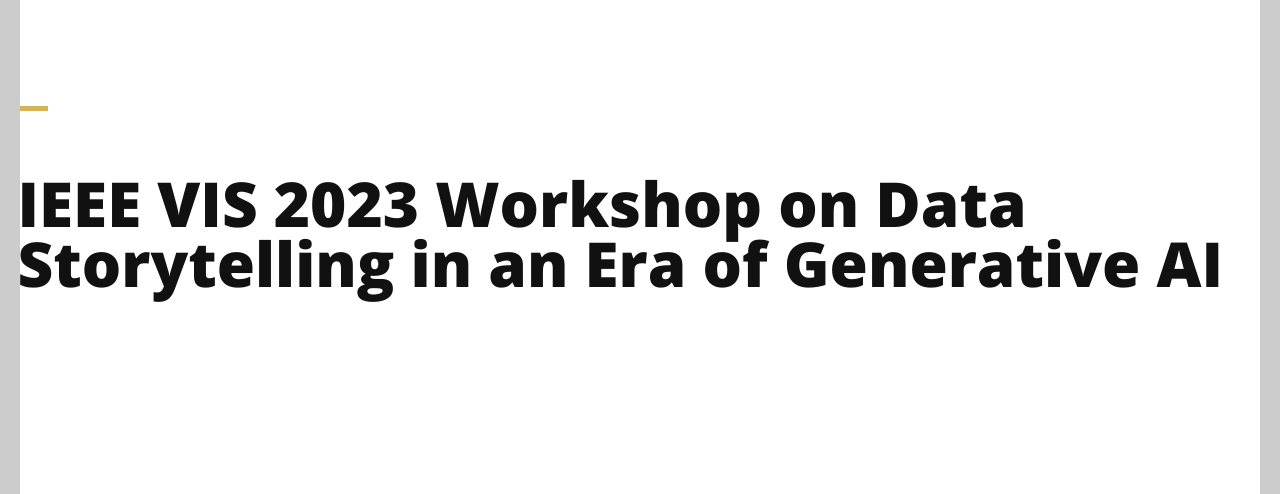
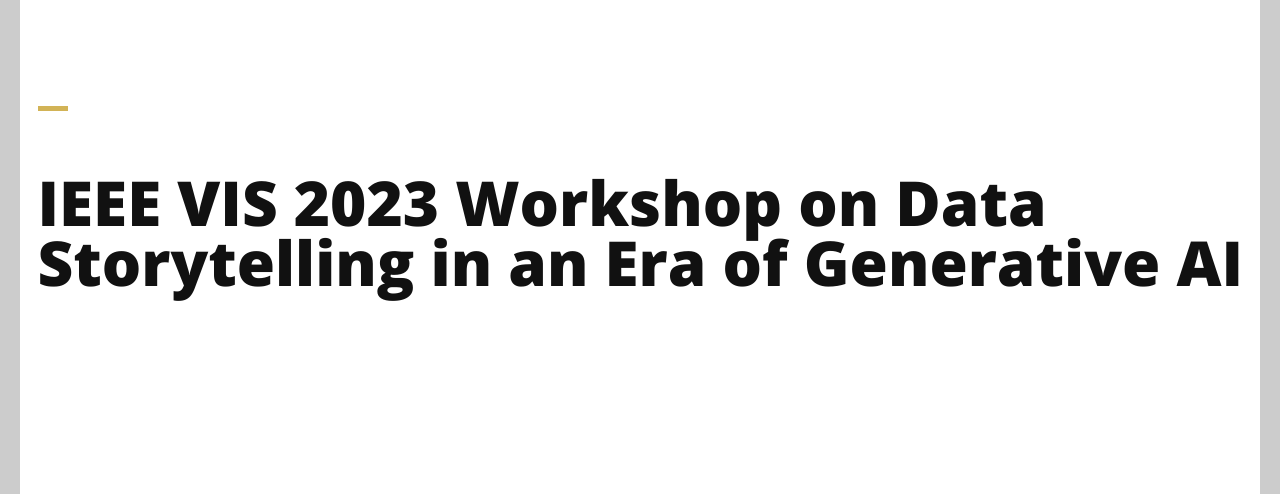
Before and after one commit to Gen4DS/gen4ds, a plain HTML site: page index.html in a window 1280 px wide. Shown: the part 109-603 px from the top of the page. Drawn offline with nearby package versions, Linux system fonts and the light colour scheme.

Commit message:
minor update

```diff
--- a/index.html
+++ b/index.html
@@ -138,7 +138,7 @@
             <!--Banner Content-->
             <div id="banner-content" class="row clearfix">
                 <div>
-                    <div class="section-heading">
+                    <div class="section-heading" style="padding-left: 20px;">
                         <h1>IEEE VIS 2023 Workshop on Data Storytelling in an Era of Generative AI</h1>
                         <!-- <h2>Namari is a free landing page template you can use for your projects. It is free to use for
                             your
```
Also changed, not shown: 1 other file.
